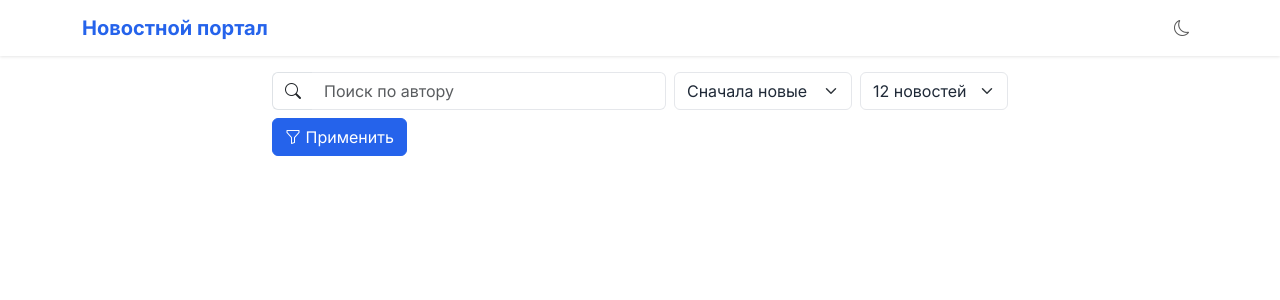
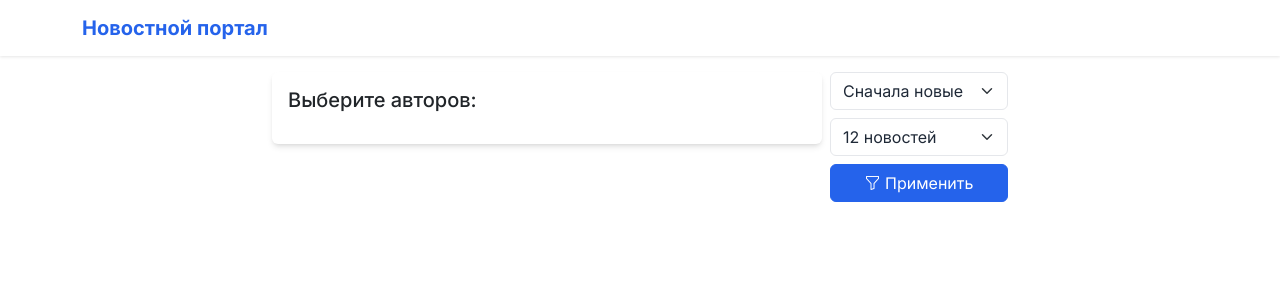
Before and after one commit to Ser4ey/FEFU2025_Kafka_CourseWork, a Flask app: page / in a window 1280 px wide. Shown: the top 300 px of the page. Run offline with Flask 3, Linux system fonts and the light colour scheme.

Commit message:
refactor site

```diff
--- a/NewsSite/app/controllers/main.py
+++ b/NewsSite/app/controllers/main.py
@@ -1,6 +1,7 @@
 from flask import Blueprint, render_template, request
 from app.models.article import Article
 from app import db
+from sqlalchemy import distinct
 
 main_bp = Blueprint('main', __name__)
 
@@ -8,13 +9,17 @@
 def index():
     page = request.args.get('page', 1, type=int)
     per_page = request.args.get('per_page', 12, type=int)
-    author = request.args.get('author', '')
+    selected_authors = request.args.getlist('authors')
     sort = request.args.get('sort', 'desc')
+
+    # Получаем список всех авторов
+    all_authors = db.session.query(distinct(Article.author_name)).order_by(Article.author_name).all()
+    all_authors = [author[0] for author in all_authors]
 
     query = Article.query
 
-    if author:
-        query = query.filter(Article.author_name == author)
+    if selected_authors:
+        query = query.filter(Article.author_name.in_(selected_authors))
 
     if sort == 'asc':
         query = query.order_by(Article.publish_time.asc())
@@ -27,7 +32,8 @@
     return render_template('index.html',
                          articles=articles,
                          pagination=pagination,
-                         author=author,
+                         selected_authors=selected_authors,
+                         all_authors=all_authors,
                          sort=sort)
 
 @main_bp.route('/article/<int:id>')
--- a/NewsSite/app/static/css/main.css
+++ b/NewsSite/app/static/css/main.css
@@ -6,15 +6,6 @@
     --card-bg: #ffffff;
     --card-shadow: 0 4px 6px -1px rgb(0 0 0 / 0.1), 0 2px 4px -2px rgb(0 0 0 / 0.1);
     --transition: all 0.3s ease;
-}
-
-[data-theme="dark"] {
-    --primary-color: #3b82f6;
-    --secondary-color: #60a5fa;
-    --text-color: #f3f4f6;
-    --bg-color: #111827;
-    --card-bg: #1f2937;
-    --card-shadow: 0 4px 6px -1px rgb(0 0 0 / 0.3), 0 2px 4px -2px rgb(0 0 0 / 0.3);
 }
 
 body {
@@ -30,10 +21,6 @@
     backdrop-filter: blur(10px);
     box-shadow: 0 1px 3px 0 rgb(0 0 0 / 0.1);
     transition: var(--transition);
-}
-
-[data-theme="dark"] .navbar {
-    background-color: rgba(31, 41, 55, 0.8) !important;
 }
 
 .navbar-brand {
--- a/NewsSite/app/static/js/main.js
+++ b/NewsSite/app/static/js/main.js
@@ -1,30 +1,3 @@
-// Функция для переключения темы
-function toggleTheme() {
-    const html = document.documentElement;
-    const currentTheme = html.getAttribute('data-theme');
-    const newTheme = currentTheme === 'dark' ? 'light' : 'dark';
-
-    html.setAttribute('data-theme', newTheme);
-    localStorage.setItem('theme', newTheme);
-
-    // Обновляем иконку
-    const themeIcon = document.getElementById('theme-icon');
-    if (themeIcon) {
-        themeIcon.className = newTheme === 'dark' ? 'bi bi-sun' : 'bi bi-moon';
-    }
-}
-
-// Функция для инициализации темы
-function initTheme() {
-    const savedTheme = localStorage.getItem('theme') || 'light';
-    document.documentElement.setAttribute('data-theme', savedTheme);
-
-    const themeIcon = document.getElementById('theme-icon');
-    if (themeIcon) {
-        themeIcon.className = savedTheme === 'dark' ? 'bi bi-sun' : 'bi bi-moon';
-    }
-}
-
 // Функция для кнопки прокрутки вверх
 function initScrollTop() {
     const scrollTopBtn = document.querySelector('.scroll-top');
@@ -70,13 +43,6 @@
 
 // Инициализация при загрузке страницы
 document.addEventListener('DOMContentLoaded', () => {
-    initTheme();
     initScrollTop();
     initFadeIn();
-
-    // Добавляем обработчик для кнопки переключения темы
-    const themeToggle = document.getElementById('theme-toggle');
-    if (themeToggle) {
-        themeToggle.addEventListener('click', toggleTheme);
-    }
 });
--- a/NewsSite/app/templates/base.html
+++ b/NewsSite/app/templates/base.html
@@ -1,5 +1,5 @@
 <!DOCTYPE html>
-<html lang="ru" data-theme="light">
+<html lang="ru">
 <head>
     <meta charset="UTF-8">
     <meta name="viewport" content="width=device-width, initial-scale=1.0">
@@ -26,11 +26,7 @@
             </button>
             <div class="collapse navbar-collapse" id="navbarNav">
                 <ul class="navbar-nav ms-auto">
-                    <li class="nav-item">
-                        <button id="theme-toggle" class="btn btn-link nav-link">
-                            <i id="theme-icon" class="bi bi-moon"></i>
-                        </button>
-                    </li>
+
                 </ul>
             </div>
         </div>
--- a/NewsSite/app/templates/index.html
+++ b/NewsSite/app/templates/index.html
@@ -5,13 +5,21 @@
     <div class="col-md-8 mx-auto">
         <form class="d-flex flex-wrap gap-2" method="get">
             <div class="flex-grow-1">
-                <div class="input-group">
-                    <span class="input-group-text bg-transparent border-end-0">
-                        <i class="bi bi-search"></i>
-                    </span>
-                    <input type="text" name="author" class="form-control border-start-0" placeholder="Поиск по автору" value="{{ author }}">
+                <div class="card p-3">
+                    <h5 class="mb-3">Выберите авторов:</h5>
+                    <div class="d-flex flex-wrap gap-3">
+                        {% for author in all_authors %}
+                        <div class="form-check">
+                            <input class="form-check-input" type="checkbox" name="authors" value="{{ author }}" id="author-{{ loop.index }}" {% if author in selected_authors %}checked{% endif %}>
+                            <label class="form-check-label" for="author-{{ loop.index }}">
+                                {{ author }}
+                            </label>
+                        </div>
+                        {% endfor %}
                     </div>
                 </div>
+            </div>
+            <div class="d-flex flex-column gap-2">
                 <select name="sort" class="form-select" style="width: auto;">
                     <option value="desc" {% if sort == 'desc' %}selected{% endif %}>
                         <i class="bi bi-arrow-down"></i> Сначала новые
@@ -30,6 +38,7 @@
                 <button type="submit" class="btn btn-primary">
                     <i class="bi bi-funnel"></i> Применить
                 </button>
+            </div>
         </form>
     </div>
 </div>
@@ -63,7 +72,7 @@
     <ul class="pagination justify-content-center">
         {% if pagination.has_prev %}
         <li class="page-item">
-            <a class="page-link" href="{{ url_for('main.index', page=pagination.prev_num, per_page=pagination.per_page, author=author, sort=sort) }}">
+            <a class="page-link" href="{{ url_for('main.index', page=pagination.prev_num, per_page=pagination.per_page, authors=selected_authors, sort=sort) }}">
                 <i class="bi bi-chevron-left"></i>
             </a>
         </li>
@@ -72,7 +81,7 @@
         {% for page in pagination.iter_pages() %}
             {% if page %}
                 <li class="page-item {% if page == pagination.page %}active{% endif %}">
-                    <a class="page-link" href="{{ url_for('main.index', page=page, per_page=pagination.per_page, author=author, sort=sort) }}">
+                    <a class="page-link" href="{{ url_for('main.index', page=page, per_page=pagination.per_page, authors=selected_authors, sort=sort) }}">
                         {{ page }}
                     </a>
                 </li>
@@ -85,7 +94,7 @@
 
         {% if pagination.has_next %}
         <li class="page-item">
-            <a class="page-link" href="{{ url_for('main.index', page=pagination.next_num, per_page=pagination.per_page, author=author, sort=sort) }}">
+            <a class="page-link" href="{{ url_for('main.index', page=pagination.next_num, per_page=pagination.per_page, authors=selected_authors, sort=sort) }}">
                 <i class="bi bi-chevron-right"></i>
             </a>
         </li>
--- a/NewsSite/config.py
+++ b/NewsSite/config.py
@@ -5,7 +5,7 @@
 
 class Config:
     SECRET_KEY = os.getenv('SECRET_KEY', 'dev')
-    SQLALCHEMY_DATABASE_URI = os.getenv('DATABASE_URL', 'postgresql://postgres:postgres@localhost:5432/news_db')
+    SQLALCHEMY_DATABASE_URI = os.getenv('DATABASE_URL', 'postgresql://postgres:postgres@localhost:5433/news_db')
     SQLALCHEMY_TRACK_MODIFICATIONS = False
     ITEMS_PER_PAGE_OPTIONS = [12, 24, 36]
     DEFAULT_ITEMS_PER_PAGE = 12
```
Also changed, not shown: NewsSite/app/templates/article.html (+7 -2 lines), NewsSite/requirements.txt (+7 -7 lines), NewsSite/app/static/favicon.ico (added), 1 other file. Lines whose indentation alone changed are shown as unchanged.
